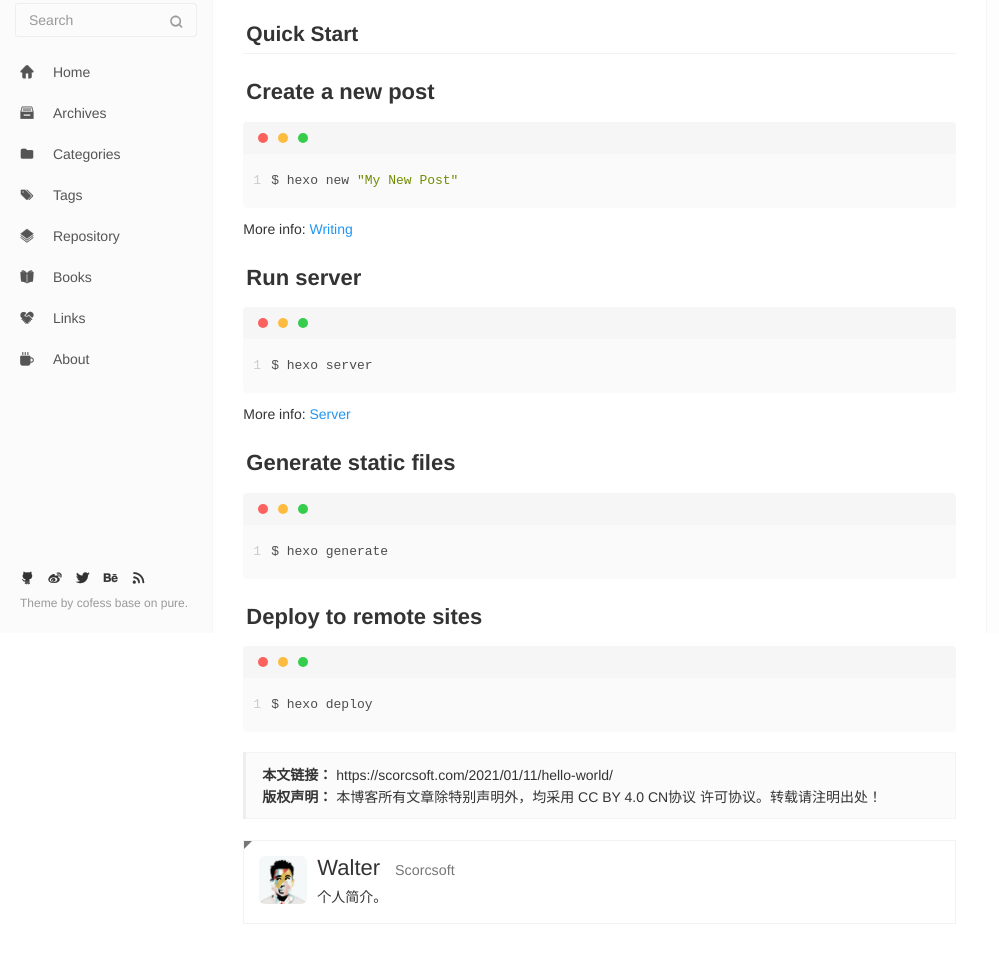
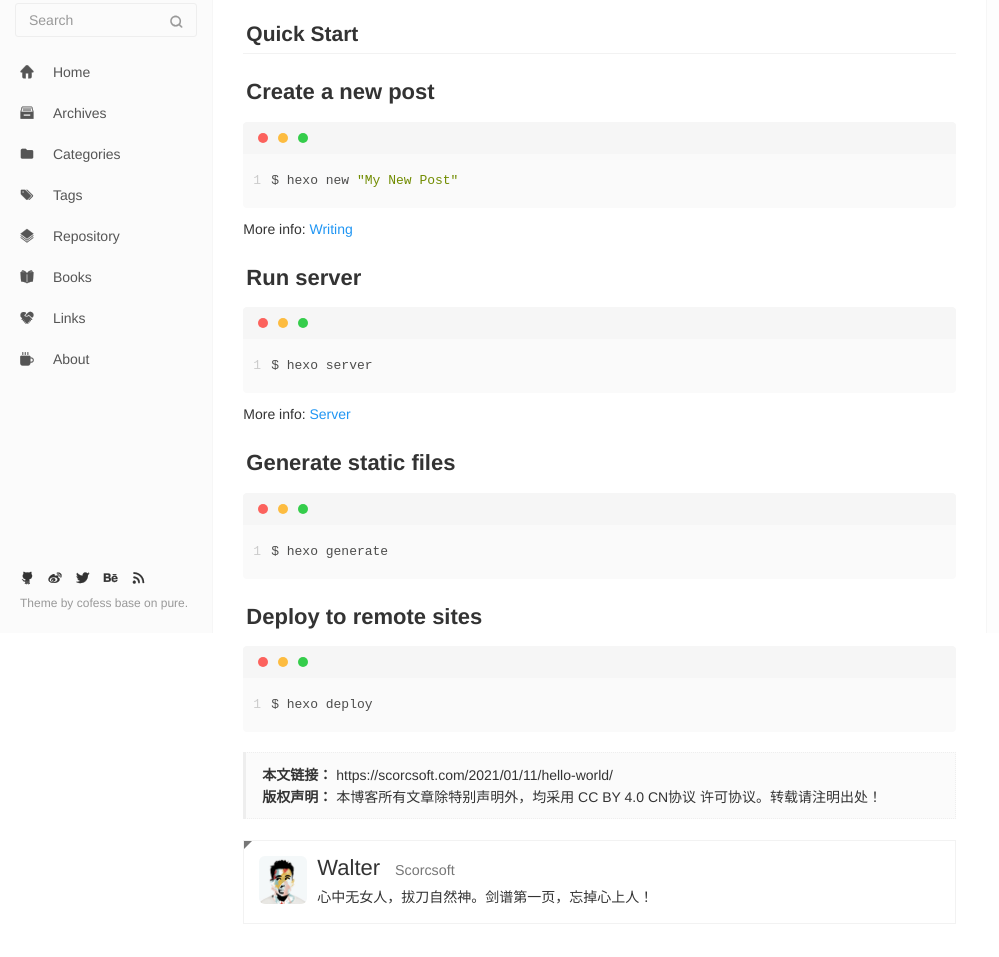
Before and after one commit to Scorcsoft/scorcsoft.github.io, a plain HTML site: page 2021/01/11/hello-world/index.html in a window 1280 px wide. Shown: the part 167-1124 px from the top of the page, without its empty margins (0-999 px from the left). Drawn offline with nearby package versions, Linux system fonts and the light colour scheme.

Commit message:
Site updated: 2021-01-13 12:28:32

```diff
--- a/2021/01/11/hello-world/index.html
+++ b/2021/01/11/hello-world/index.html
@@ -337,7 +337,7 @@
       </div>
       <div class="media-body">
         <h3 class="media-heading"><a href="https://github.com/Scorcsoft" target="_blank"><span class="text-dark">Walter</span><small class="ml-1x">Scorcsoft</small></a></h3>
-        <div>个人简介。</div>
+        <div>心中无女人，拔刀自然神。剑谱第一页，忘掉心上人！</div>
       </div>
     </figure>
   </div>
```
Also changed, not shown: index.html (+1 -1 lines).
